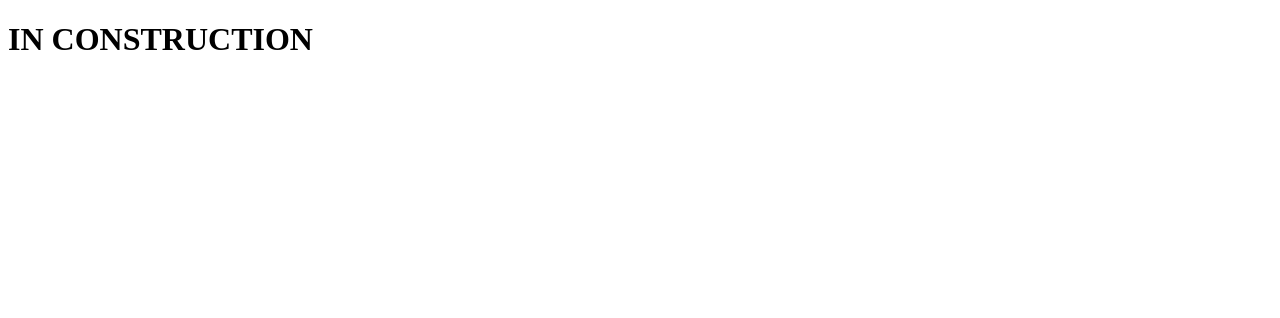
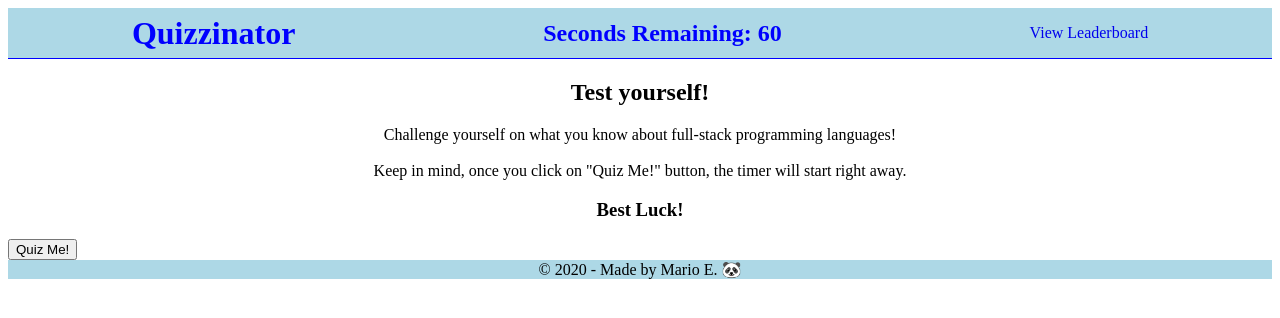
Before and after one commit to marioessig/quizzinator, a plain HTML site: page index.html in a window 1280 px wide. Drawn offline with Linux system fonts and the light colour scheme.

Commit message:
set up files for buttons

```diff
--- a/assets/css/style.css
+++ b/assets/css/style.css
@@ -0,0 +1,38 @@
+/* header styles start */
+header {
+    display: flex;
+    flex-direction: row;
+    align-items: center;
+    justify-content: space-around;
+    width: 100%;
+    margin: 7px auto;
+    background-color: lightblue;
+    border-bottom: 1px solid blue;
+    color: blue;
+    height: 50px;
+}
+
+header a {
+    text-decoration: none;
+}
+
+header a:hover {
+    color: purple;
+}
+/* header styles end */
+
+/* main styles start */
+.intro-title, p, .end-title {
+    text-align: center;
+}
+/* main styles end */
+
+/* footer style start */
+footer {
+    display: flex;
+    flex-wrap: wrap;
+    justify-content: center;
+    width: 100%;
+    background-color: lightblue;
+}
+/* footer style end */
--- a/index.html
+++ b/index.html
@@ -7,7 +7,29 @@
     <link rel="stylesheet" href="assets/css/style.css">
 </head>
 <body>
-    <h1> IN CONSTRUCTION </h1>
+    <header>
+        <h1 class"title">Quizzinator</h1>
+        <h2 class="timer">Seconds Remaining: <span id="timer">60</span></h2>
+        <a href="#highscore">View Leaderboard</a>
+    </header>
+
+    <!-- main content -->
+    <main>
+        <h2 class="intro-title">Test yourself!</h2>
+        <p>
+            Challenge yourself on what you know about full-stack programming languages!
+            <br>
+            <br>
+            Keep in mind, once you click on "Quiz Me!" button, the timer will start right away.
+        </p>
+        <h3 class="end-title">
+            Best Luck!
+        </h3>
+        <!-- add Quiz Me! button -->
+        <button id="quiz-me-btn">Quiz Me!</button>
+    </main>
+
+    <footer> &copy; 2020 - Made by Mario E. 🐼</footer>
     <script src="assets/js/script.js"></script>
 </body>
 </html>
```
